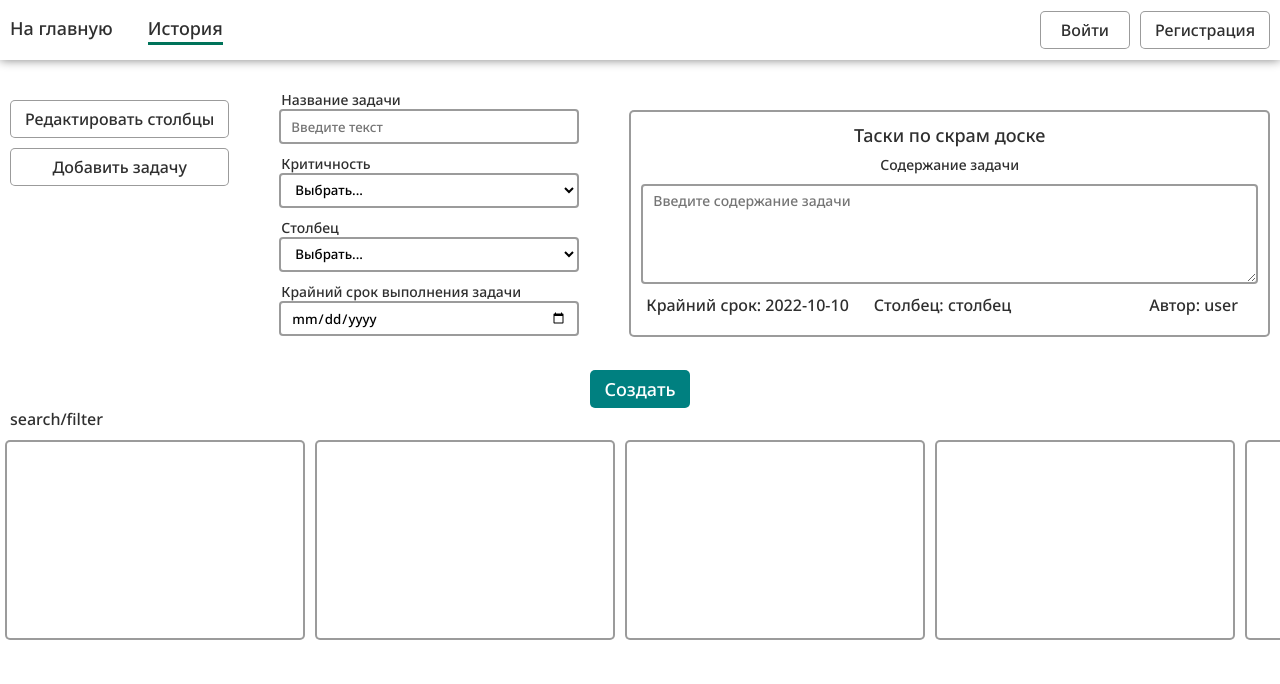
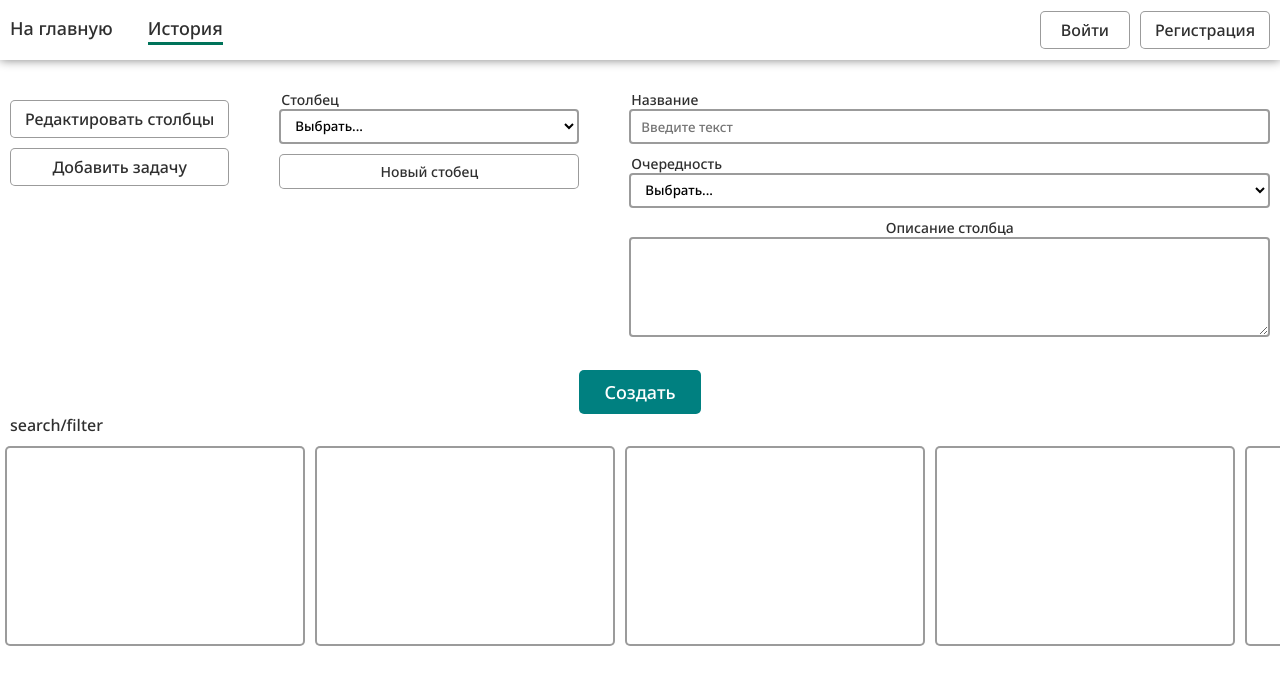
Before and after one commit to KvRm/scrum-board, a Vue app: page /history in a window 1280 px wide. Shown: the top 684 px of the page. Built offline with nearby package versions, Linux system fonts and the light colour scheme.

Commit message:
add columns editor

```diff
--- a/src/components/HeaderComponent.vue
+++ b/src/components/HeaderComponent.vue
@@ -21,7 +21,7 @@
 </template>
 
 <script lang="ts">
-import { defineComponent, onMounted, ref } from "vue";
+import { defineComponent, ref } from "vue";
 import ButtonComponent, {
   ButtonColor,
   ButtonSize,
--- a/src/components/UI/ButtonComponent.vue
+++ b/src/components/UI/ButtonComponent.vue
@@ -94,6 +94,7 @@ export default defineComponent({
 
 .primary {
   background: teal;
+  padding: 10px 25px;
   border: none;
   color: #fff;
   transition: all 0.3s;
--- a/src/components/UI/TextareaComponent.vue
+++ b/src/components/UI/TextareaComponent.vue
@@ -1,6 +1,6 @@
 <template>
   <div class="textarea-container">
-    <label class="textareaTitle">{{ textareaTitle }}</label>
+    <label class="textareaTitle">{{ title }}</label>
     <textarea
       class="textarea"
       cols="100"
@@ -19,7 +19,7 @@ export default defineComponent({
     placeholder: {
       type: String,
     },
-    textareaTitle: {
+    title: {
       type: String,
     },
   },
@@ -41,7 +41,6 @@ export default defineComponent({
   padding: 5px 10px;
   border: 2px solid var(--gray);
   border-radius: 4px;
-  margin-top: 10px;
   min-height: 100px;
   max-height: 100px;
   min-width: 400px;
--- a/src/components/manage-components/CreateColumnForm.vue
+++ /dev/null
@@ -1,13 +0,0 @@
-<template><form action="sumbit">sasaassa</form></template>
-
-<script lang="ts">
-import { defineComponent } from "vue";
-
-export default defineComponent({
-  setup() {
-    return {};
-  },
-});
-</script>
-
-<style scoped></style>
--- a/src/components/manage-components/CreateTaskForm.vue
+++ b/src/components/manage-components/CreateTaskForm.vue
@@ -1,10 +1,10 @@
 <template>
-  <form class="task-info" action="submit">
+  <div class="task-info">
     <input-component :title="'Название задачи'" />
-    <select-component :title="'Критичность'" :selectList="list" />
+    <select-component :title="'Приоритет'" :selectList="list" />
     <select-component :title="'Столбец'" />
     <calendar-component :title="'Крайний срок выполнения задачи'" />
-  </form>
+  </div>
   <task-template
     :title="title"
     :criticalLvl="criticalLvl"
--- /dev/null
+++ b/src/components/manage-components/EditColumn.vue
@@ -0,0 +1,47 @@
+<template>
+  <div class="edit-column">
+    <select-component :title="'Столбец'" />
+    <button-component :color="ButtonColor.green" :size="ButtonSize.small">
+      Новый стобец
+    </button-component>
+  </div>
+  <selected-column-form />
+</template>
+
+<script lang="ts">
+import { defineComponent } from "vue";
+import ButtonComponent, {
+  ButtonColor,
+  ButtonSize,
+} from "../UI/ButtonComponent.vue";
+import SelectComponent from "../UI/SelectComponent.vue";
+import SelectedColumnForm from "./SelectedColumnForm.vue";
+
+export default defineComponent({
+  components: {
+    SelectComponent,
+    ButtonComponent,
+    SelectedColumnForm,
+  },
+  setup() {
+    const columns = [
+      {
+        name: "sprint 1",
+        description: "1. Vuex, 2. Vue router",
+        priority: "Средний",
+      },
+    ];
+    return {
+      ButtonColor,
+      ButtonSize,
+      columns,
+    };
+  },
+});
+</script>
+
+<style scoped>
+.edit-column {
+  display: inline-grid;
+}
+</style>
--- a/src/components/manage-components/OptionsComponent.vue
+++ b/src/components/manage-components/OptionsComponent.vue
@@ -39,12 +39,9 @@ import ButtonComponent, {
 } from "@/components/UI/ButtonComponent.vue";
 import CreateTaskForm from "@/components/manage-components/CreateTaskForm.vue";
 import SearchFilterComponent from "@/components/SearchFilterComponent.vue";
-import CreateColumnForm from "./CreateColumnForm.vue";
+import CreateColumnForm from "./EditColumn.vue";
 
-enum CreateStateEnum {
-  task = "task",
-  column = "column",
-}
+type createStateTypes = "task" | "column";
 
 export default defineComponent({
   components: {
@@ -55,9 +52,9 @@ export default defineComponent({
   },
 
   setup() {
-    const createState = ref<CreateStateEnum>(CreateStateEnum.task);
+    const createState = ref<createStateTypes>("column");
 
-    const changeCreateState = (newState: CreateStateEnum) => {
+    const changeCreateState = (newState: createStateTypes) => {
       createState.value = newState;
     };
 
--- /dev/null
+++ b/src/components/manage-components/SelectedColumnForm.vue
@@ -0,0 +1,46 @@
+<template>
+  <div class="selected-column">
+    <input-component :title="'Название'" />
+    <select-component :title="'Очередность'" />
+    <textarea-component :title="'Описание столбца'" />
+  </div>
+</template>
+
+<script lang="ts">
+import { defineComponent } from "vue";
+import ButtonComponent, {
+  ButtonColor,
+  ButtonSize,
+} from "../UI/ButtonComponent.vue";
+import InputComponent from "../UI/InputComponent.vue";
+import SelectComponent from "../UI/SelectComponent.vue";
+import TextareaComponent from "../UI/TextareaComponent.vue";
+
+export default defineComponent({
+  components: {
+    InputComponent,
+    SelectComponent,
+    TextareaComponent,
+  },
+  setup() {
+    const columns = [
+      {
+        name: "sprint 1",
+        description: "1. Vuex, 2. Vue router",
+        priority: "Средний",
+      },
+    ];
+    return {
+      ButtonColor,
+      ButtonSize,
+      columns,
+    };
+  },
+});
+</script>
+
+<style scoped>
+.selected-column {
+  display: grid;
+}
+</style>
--- a/src/components/manage-components/TaskTemplate.vue
+++ b/src/components/manage-components/TaskTemplate.vue
@@ -3,7 +3,7 @@
     <p class="title">{{ title }}</p>
     <textarea-component
       :placeholder="'Введите содержание задачи'"
-      :textareaTitle="'Содержание задачи'"
+      :title="'Содержание задачи'"
     />
     <div class="info">
       <div>
```
